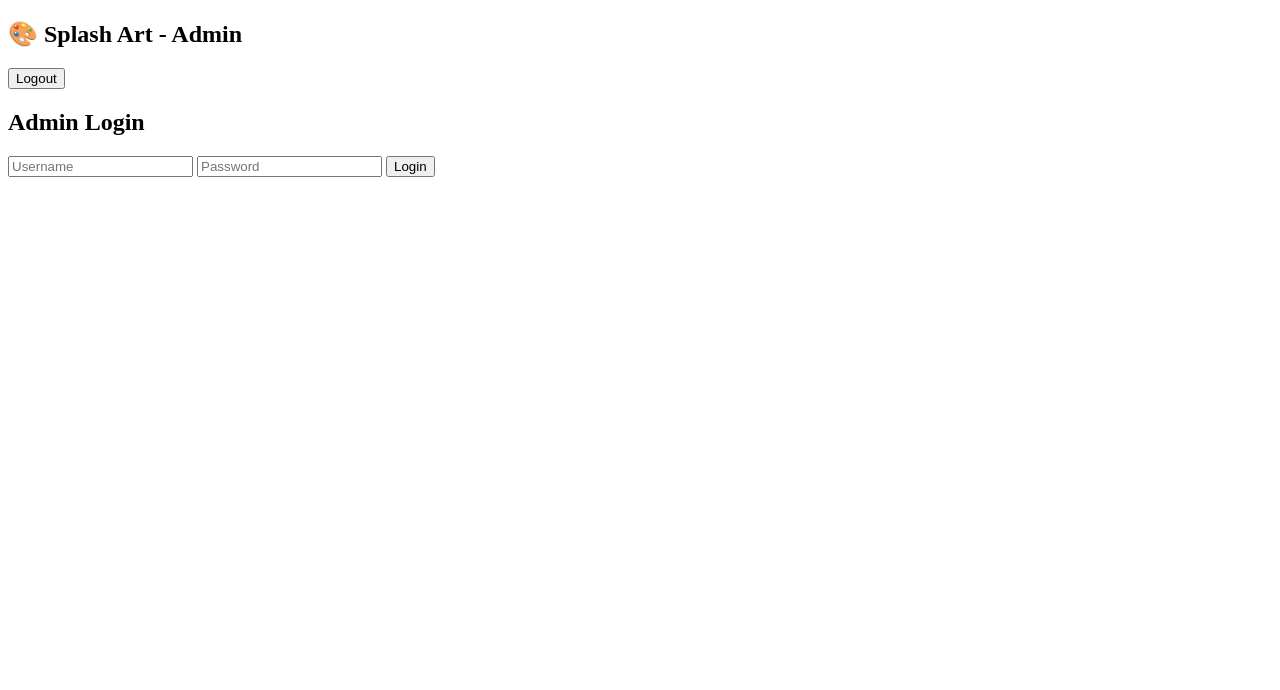
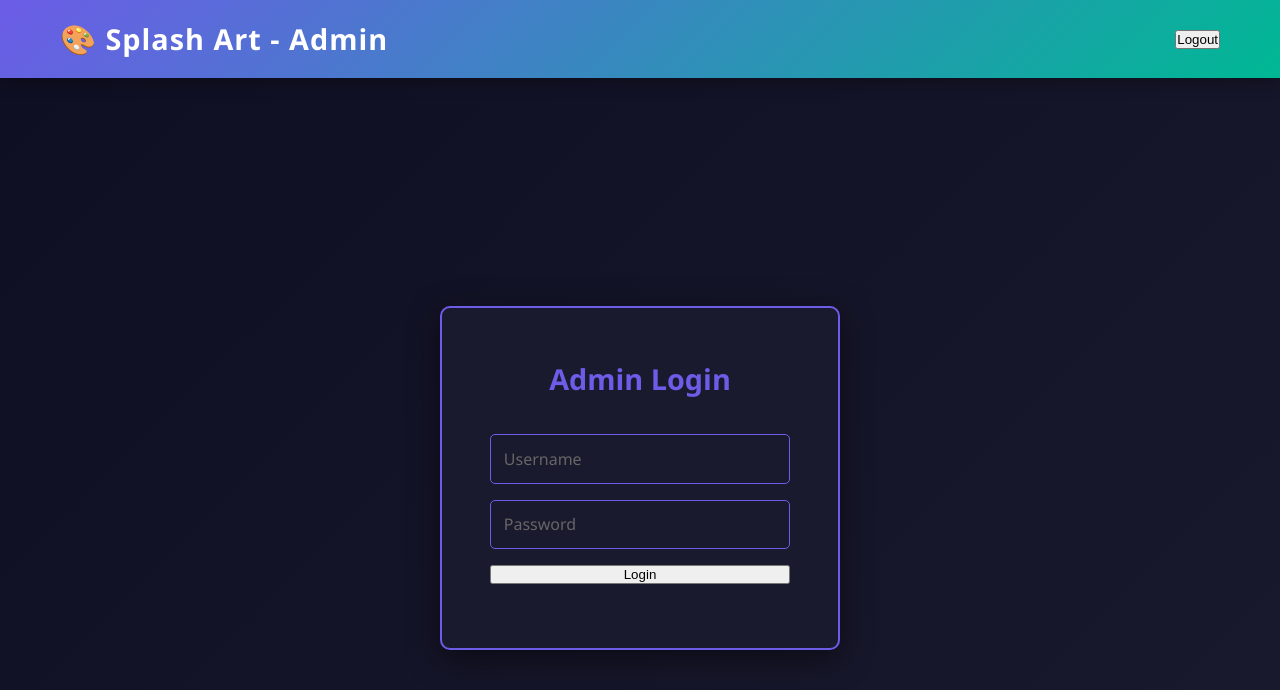
Before and after one commit to ansh4013/splash-art, a website: page public/admin.html in a window 1280 px wide. Drawn offline with Linux system fonts and the light colour scheme.

Commit message:
Update admin-style.css

```diff
--- a/public/css/admin-style.css
+++ b/public/css/admin-style.css
@@ -1 +1,149 @@
-p
+* {
+  margin: 0;
+  padding: 0;
+  box-sizing: border-box;
+}
+
+:root {
+  --primary-color: #6c5ce7;
+  --secondary-color: #00b894;
+  --dark-bg: #0f0f23;
+  --light-text: #e0e0e0;
+  --card-bg: #1a1a2e;
+  --accent: #ff6b6b;
+  --danger: #ff4757;
+}
+
+body {
+  font-family: 'Segoe UI', Tahoma, Geneva, Verdana, sans-serif;
+  background-color: var(--dark-bg);
+  color: var(--light-text);
+  line-height: 1.6;
+}
+
+.container {
+  max-width: 1200px;
+  margin: 0 auto;
+  padding: 0 20px;
+}
+
+/* ==================== Navigation ==================== */
+.navbar {
+  background: linear-gradient(135deg, var(--primary-color), var(--secondary-color));
+  padding: 1rem 0;
+  box-shadow: 0 4px 15px rgba(0, 0, 0, 0.3);
+  position: sticky;
+  top: 0;
+  z-index: 100;
+}
+
+.navbar .container {
+  display: flex;
+  justify-content: space-between;
+  align-items: center;
+}
+
+.logo h1 {
+  font-size: 1.8rem;
+  font-weight: bold;
+  color: white;
+  letter-spacing: 1px;
+}
+
+.nav-right {
+  display: flex;
+  align-items: center;
+  gap: 2rem;
+}
+
+.admin-name {
+  color: white;
+  font-weight: 500;
+  font-size: 1rem;
+  animation: fadeIn 0.5s ease;
+}
+
+@keyframes fadeIn {
+  from {
+    opacity: 0;
+    transform: translateX(-10px);
+  }
+  to {
+    opacity: 1;
+    transform: translateX(0);
+  }
+}
+
+/* ==================== Login Section ==================== */
+.login-section {
+  display: flex;
+  justify-content: center;
+  align-items: center;
+  height: 100vh;
+  background: linear-gradient(135deg, var(--dark-bg), var(--card-bg));
+  padding: 1rem;
+}
+
+.login-container {
+  background: var(--card-bg);
+  padding: 3rem;
+  border-radius: 10px;
+  box-shadow: 0 8px 30px rgba(0, 0, 0, 0.5);
+  width: 100%;
+  max-width: 400px;
+  border: 2px solid var(--primary-color);
+  animation: slideUp 0.5s ease;
+}
+
+@keyframes slideUp {
+  from {
+    opacity: 0;
+    transform: translateY(20px);
+  }
+  to {
+    opacity: 1;
+    transform: translateY(0);
+  }
+}
+
+.login-container h2 {
+  text-align: center;
+  margin-bottom: 2rem;
+  color: var(--primary-color);
+  font-size: 1.8rem;
+  font-weight: 600;
+}
+
+#loginForm {
+  display: flex;
+  flex-direction: column;
+  gap: 1rem;
+}
+
+input[type="text"],
+input[type="password"],
+input[type="file"],
+textarea {
+  padding: 0.8rem;
+  border: 1px solid var(--primary-color);
+  background: transparent;
+  color: var(--light-text);
+  border-radius: 5px;
+  font-size: 1rem;
+  font-family: inherit;
+  transition: all 0.3s ease;
+}
+
+input[type="text"]::placeholder,
+input[type="password"]::placeholder,
+textarea::placeholder {
+  color: #666;
+}
+
+input[type="text"]:focus,
+input[type="password"]:focus,
+input[type="file"]:focus,
+textarea:focus {
+  outline: none;
+  border-color: var(--secondary-color);
+  box-shadow: 0 0 10px rgba(0, 184, 148
```
